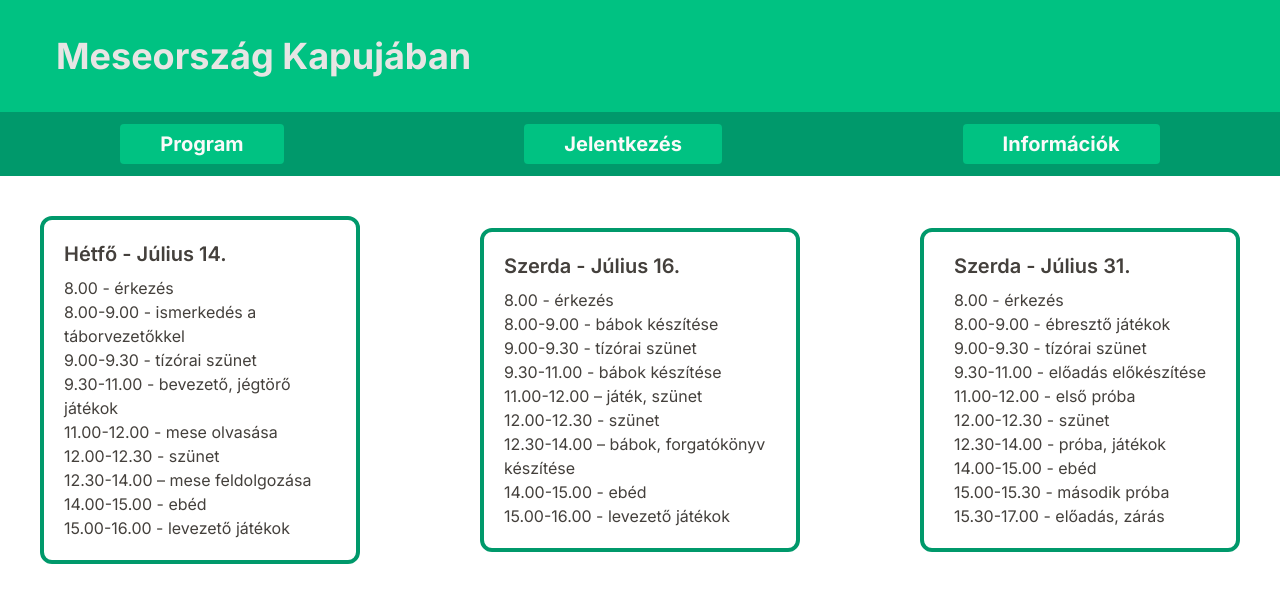
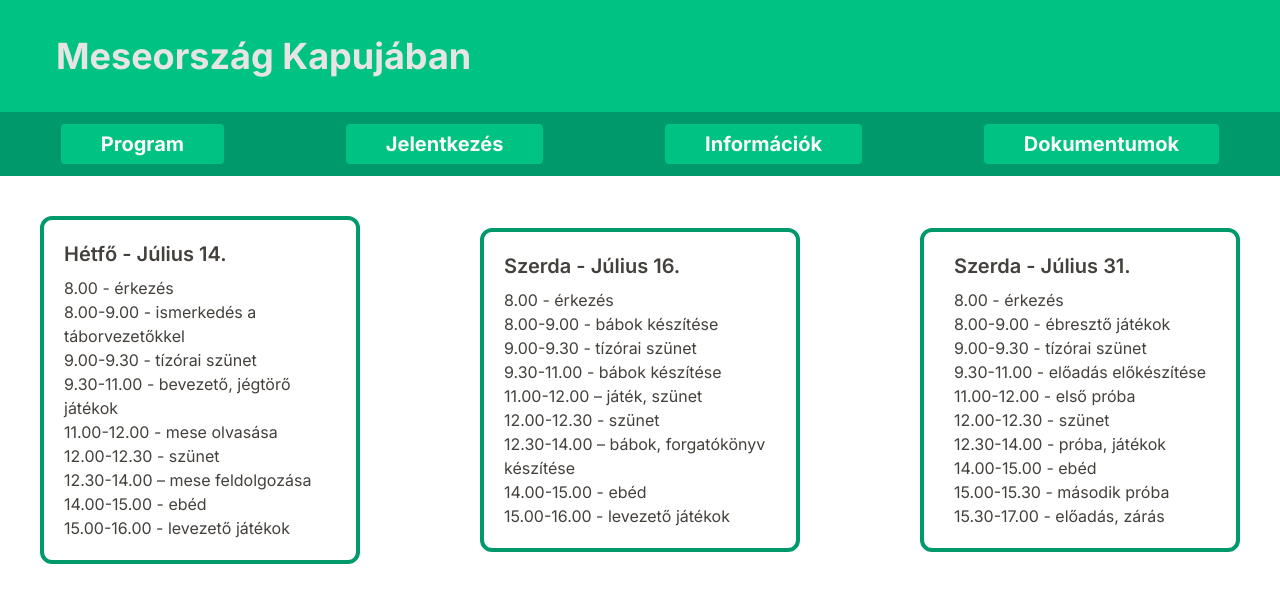
Before and after one commit to Kilencedik/meseorszag-kapuja, a Next.js app: page /program in a window 1280 px wide. Shown: the top 602 px of the page. Built offline with nearby package versions, Linux system fonts and the light colour scheme.

Commit message:
Update layout.js

```diff
--- a/app/layout.js
+++ b/app/layout.js
@@ -34,6 +34,7 @@ export function Header() {
                 <Link className="bg-sky-500 p-1.5 rounded px-3 sm:px-10 hover:opacity-80 my-2" href="/program">Program</Link>
                 <Link className="bg-sky-500 p-1.5 rounded px-3 sm:px-10 hover:opacity-80 my-2" href="/jelentkezes">Jelentkezés</Link>
                 <Link className="bg-sky-500 p-1.5 rounded px-3 sm:px-10 hover:opacity-80 my-2" href="/informaciok">Információk</Link>
+                <Link className="bg-sky-500 p-1.5 rounded px-3 sm:px-10 hover:opacity-80 my-2" href="/informaciok">Dokumentumok</Link>
             </div>
         </div>
         )
```
